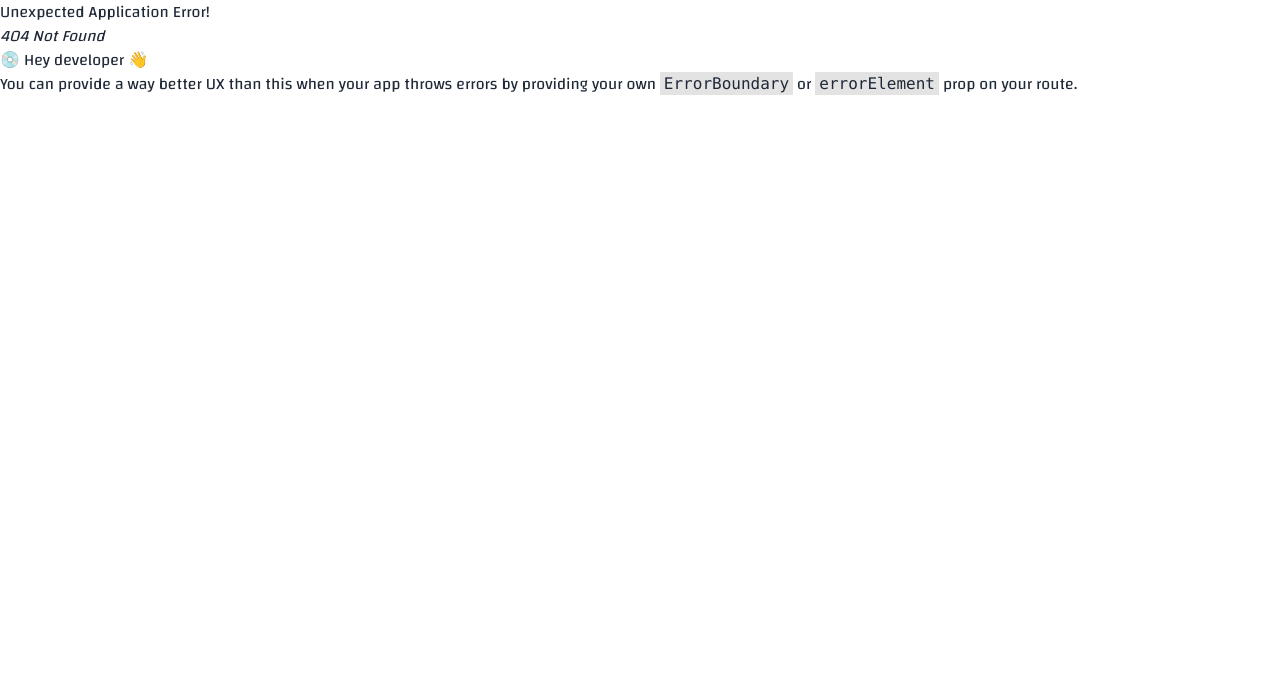
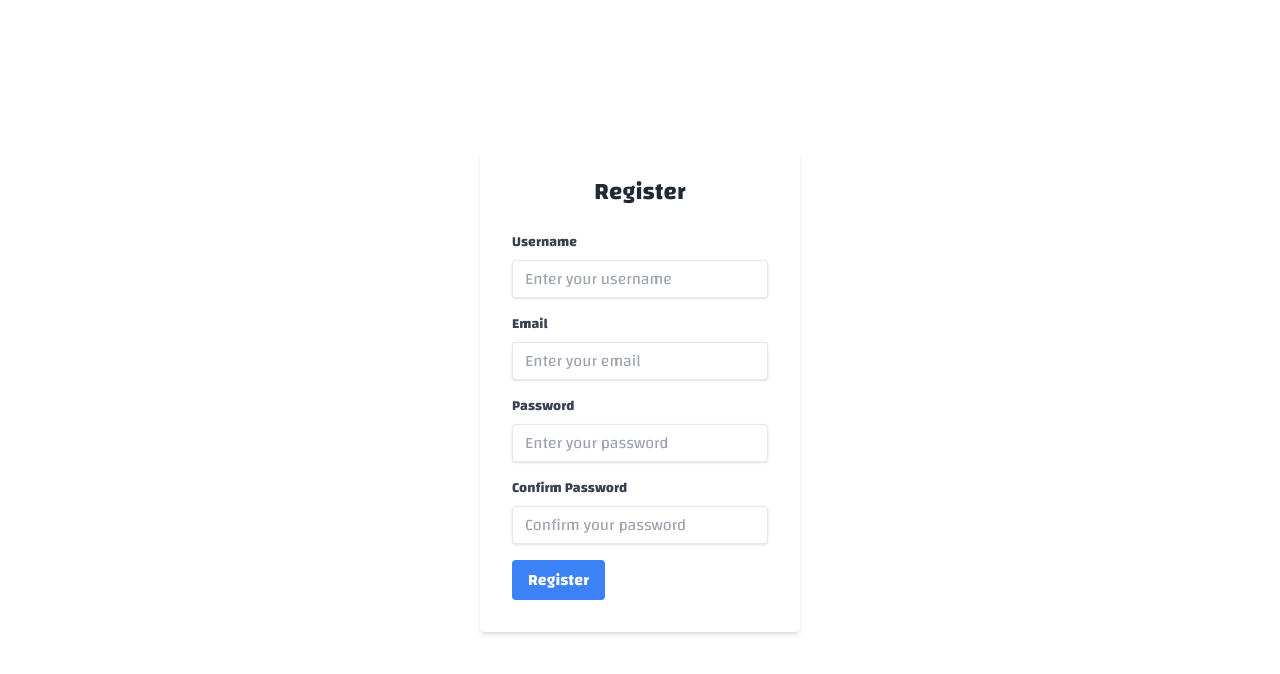
Before and after one commit to FozleRabbi1/44Pro-client, a React (Vite) app: page /registration in a window 1280 px wide. Before the commit this address had no page. Shown: the top 674 px of the page. Built offline with nearby package versions, Linux system fonts and the light colour scheme.

Commit message:
implement Registration and login page

```diff
--- a/package.json
+++ b/package.json
@@ -12,6 +12,7 @@
   "dependencies": {
     "react": "^18.3.1",
     "react-dom": "^18.3.1",
+    "react-hook-form": "^7.53.0",
     "react-icons": "^5.3.0",
     "react-router-dom": "^6.26.2",
     "swiper": "^11.1.14"
--- /dev/null
+++ b/src/pages/auth/login/Login.jsx
@@ -0,0 +1,80 @@
+import { useForm } from 'react-hook-form';
+
+const Login = () => {
+    const {
+        register,
+        handleSubmit,
+        formState: { errors },
+    } = useForm();
+
+
+    const onSubmit = (data) => {
+        console.log(data);
+    };
+
+    return (
+        <div className=' h-screen flex items-center justify-center'>
+            <div className="w-[25%] mx-auto mt-10">
+                <form
+                    onSubmit={handleSubmit(onSubmit)}
+                    className="bg-white shadow-md rounded px-8 pt-6 pb-8 mb-4"
+                >
+                    <h2 className="text-2xl font-bold mb-6 text-center">Login</h2>
+
+                    <div className="mb-4">
+                        <label className="block text-gray-700 text-sm font-bold mb-2">
+                            Email
+                        </label>
+                        <input
+                            {...register('email', {
+                                required: 'Email is required',
+                                pattern: {
+                                    value: /^\S+@\S+$/i,
+                                    message: 'Invalid email address',
+                                },
+                            })}
+                            type="email"
+                            className="shadow appearance-none border rounded w-full py-2 px-3 text-gray-700 leading-tight focus:outline-none focus:shadow-outline"
+                            placeholder="Enter your email"
+                        />
+                        {errors.email && (
+                            <p className="text-red-500 text-xs italic">{errors.email.message}</p>
+                        )}
+                    </div>
+
+                    <div className="mb-4">
+                        <label className="block text-gray-700 text-sm font-bold mb-2">
+                            Password
+                        </label>
+                        <input
+                            {...register('password', {
+                                required: 'Password is required',
+                                minLength: {
+                                    value: 6,
+                                    message: 'Password must be at least 6 characters long',
+                                },
+                            })}
+                            type="password"
+                            className="shadow appearance-none border rounded w-full py-2 px-3 text-gray-700 leading-tight focus:outline-none focus:shadow-outline"
+                            placeholder="Enter your password"
+                        />
+                        {errors.password && (
+                            <p className="text-red-500 text-xs italic">{errors.password.message}</p>
+                        )}
+                    </div>
+
+                    <div className="flex items-center justify-between">
+                        <button
+                            type="submit"
+                            className="bg-blue-500 hover:bg-blue-700 text-white font-bold py-2 px-4 rounded focus:outline-none focus:shadow-outline"
+                        >
+                            Login
+                        </button>
+                    </div>
+                </form>
+            </div>
+        </div>
+    );
+};
+
+export default Login;
--- /dev/null
+++ b/src/pages/auth/registration/Registration.jsx
@@ -0,0 +1,124 @@
+import { useForm } from 'react-hook-form';
+
+const Registration = () => {
+    const inputStyle = "shadow appearance-none border rounded w-full py-2 px-3 text-gray-700 leading-tight focus:outline-none focus:shadow-outline"
+
+    const {
+        register,
+        handleSubmit,
+        formState: { errors },
+        watch,
+    } = useForm();
+    const password = watch('password', '');
+
+
+    const onSubmit = (data) => {
+
+        console.log(data);
+
+    };
+
+
+    return (
+
+        <div className=' h-screen flex items-center justify-center'>
+            <div className="w-[25%] ">
+                <form
+                    onSubmit={handleSubmit(onSubmit)}
+                    className="bg-white shadow-md rounded px-8 pt-6 pb-8 mb-4"
+                >
+                    <h2 className="text-2xl font-bold mb-6 text-center">Register</h2>
+
+                    <div className="mb-4">
+                        <label className="block text-gray-700 text-sm font-bold mb-2">
+                            Username
+                        </label>
+                        <input
+                            {...register('username', { required: 'Username is required' })}
+                            type="text"
+                            className={inputStyle}
+                            placeholder="Enter your username"
+                        />
+                        {errors.username && (
+                            <p className="text-red-500 text-xs italic">{errors.username.message}</p>
+                        )}
+                    </div>
+
+                    <div className="mb-4">
+                        <label className="block text-gray-700 text-sm font-bold mb-2">
+                            Email
+                        </label>
+                        <input
+                            {...register('email', {
+                                required: 'Email is required',
+                                pattern: {
+                                    value: /^\S+@\S+$/i,
+                                    message: 'Invalid email address',
+                                },
+                            })}
+                            type="email"
+                            className={inputStyle}
+                            placeholder="Enter your email"
+                        />
+                        {errors.email && (
+                            <p className="text-red-500 text-xs italic">{errors.email.message}</p>
+                        )}
+                    </div>
+
+                    <div className="mb-4">
+                        <label className="block text-gray-700 text-sm font-bold mb-2">
+                            Password
+                        </label>
+                        <input
+                            {...register('password', {
+                                required: 'Password is required',
+                                minLength: {
+                                    value: 6,
+                                    message: 'Password must be at least 6 characters long',
+                                },
+                            })}
+                            type="password"
+                            className={inputStyle}
+                            placeholder="Enter your password"
+                        />
+                        {errors.password && (
+                            <p className="text-red-500 text-xs italic">{errors.password.message}</p>
+                        )}
+                    </div>
+
+                    <div className="mb-4">
+                        <label className="block text-gray-700 text-sm font-bold mb-2">
+                            Confirm Password
+                        </label>
+                        <input
+                            {...register('confirmPassword', {
+                                required: 'Please confirm your password',
+                                validate: (value) => value === password || 'Passwords do not match',
+                            })}
+                            type="password"
+                            className={inputStyle}
+                            placeholder="Confirm your password"
+                        />
+                        {errors.confirmPassword && (
+                            <p className="text-red-500 text-xs italic">
+                                {errors.confirmPassword.message}
+                            </p>
+                        )}
+                    </div>
+
+                    <div className="flex items-center justify-between">
+                        <button
+                            type="submit"
+                            className="bg-blue-500 hover:bg-blue-700 text-white font-bold py-2 px-4 rounded focus:outline-none focus:shadow-outline"
+                        >
+                            Register
+                        </button>
+                    </div>
+                </form>
+            </div>
+        </div>
+
+    );
+};
+
+export default Registration;
--- a/src/pages/customeBuilder/pro-44/Pro44.jsx
+++ b/src/pages/customeBuilder/pro-44/Pro44.jsx
@@ -38,10 +38,6 @@ const Pro44 = () => {
 
 
     useEffect(() => {
-        console.log('Size:', size);
-        console.log('LogoObj:', logoObj);
-        console.log('ColorState:', colorState);
-
         // const allFieldsPopulated = size !== "" && logoObj !== null && Object.values(colorState).every(color => color !== "#f3f4f6");
 
 
--- a/src/routes/router.jsx
+++ b/src/routes/router.jsx
@@ -9,6 +9,8 @@ import CustomBuilder from "../pages/customeBuilder/CustomBuilder";
 import Baseball from "../pages/customeBuilder/baseball/Baseball";
 import Infield from "../pages/customeBuilder/infield/Infield";
 import Pro44 from "../pages/customeBuilder/pro-44/Pro44";
+import Registration from "../pages/auth/registration/Registration";
+import Login from "../pages/auth/login/Login";
 
 const routes = createBrowserRouter([
     {
@@ -52,7 +54,9 @@ const routes = createBrowserRouter([
                 element: <Pro44 />
             }
         ]
-    }
+    },
+    { path : "/login", element : <Login/> },
+    { path : "/registration", element : <Registration/> }
 ])
 
 
```
Also changed, not shown: 1 other file (tests, documents, lock files or other folders).
